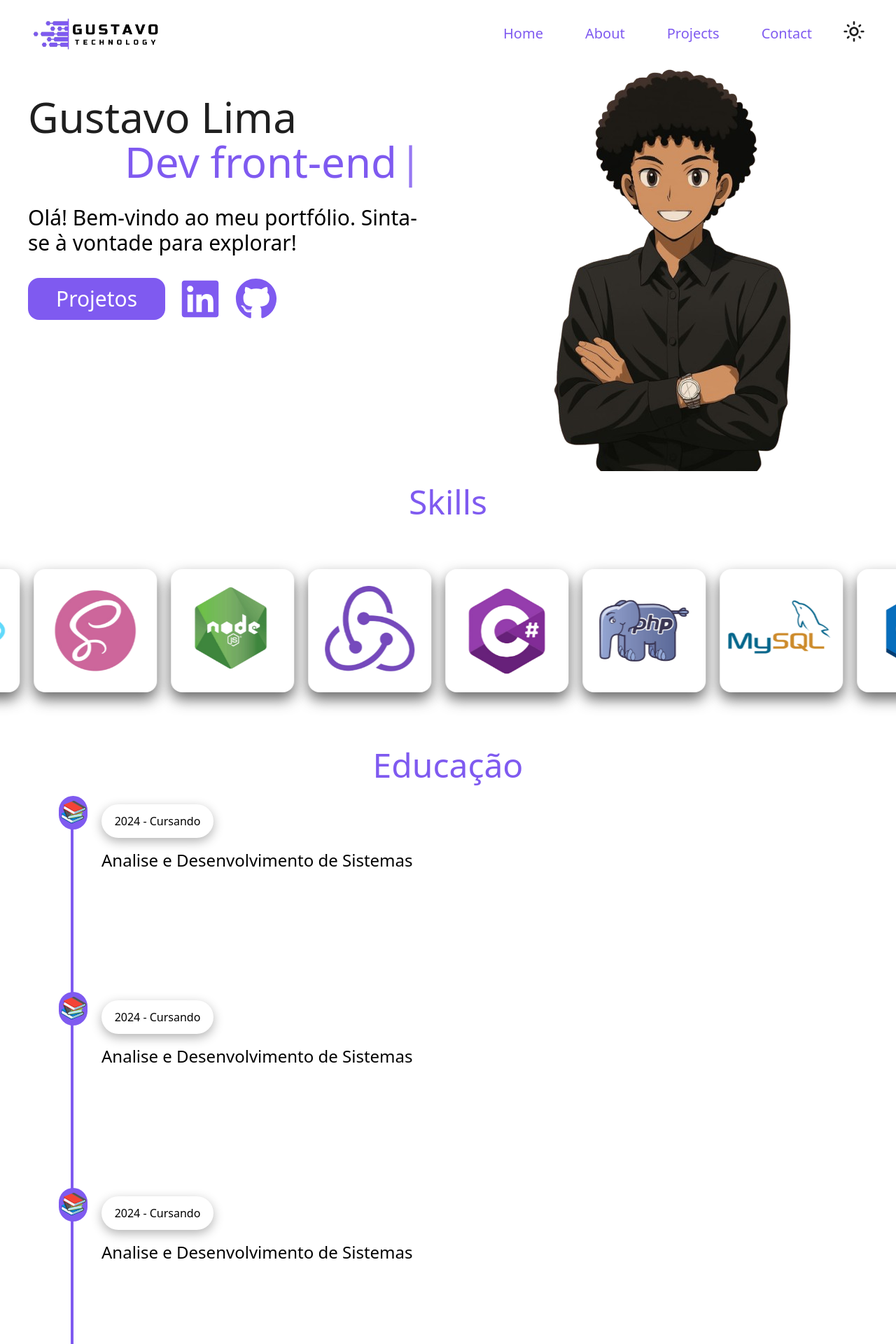
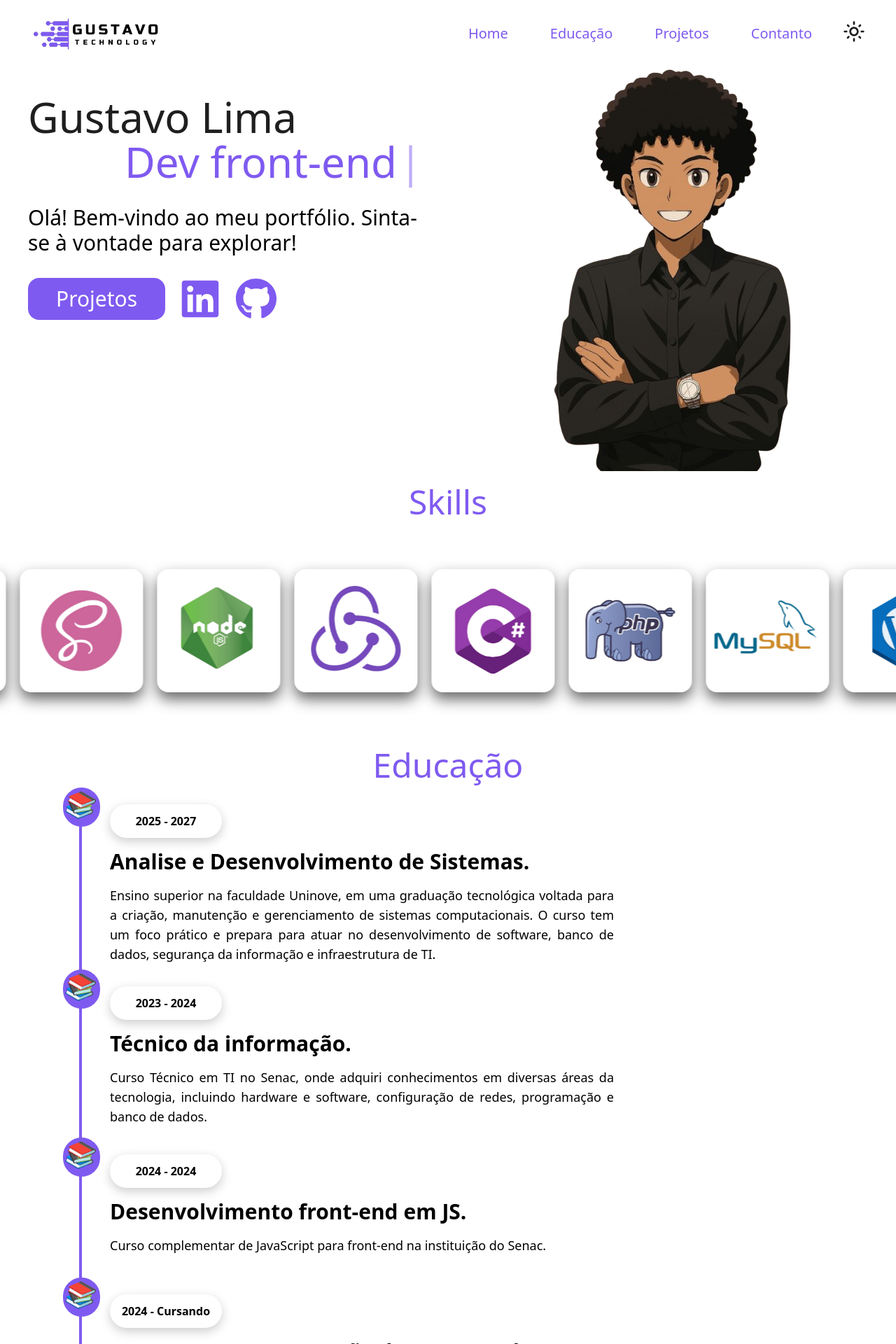
Before and after one commit to gustavoLim4/portfolio-1, a React (Vite) app: page / in a window 1280 px wide. Shown: the top 1920 px of the page at 70% size. Built offline with nearby package versions, Linux system fonts and the light colour scheme.

Commit message:
Sessão de Educação concluida

```diff
--- a/src/App.tsx
+++ b/src/App.tsx
@@ -1,6 +1,6 @@
 
-import { Aprecentacao } from './components/Apresentacao/Apresentacao'
-import { Estudo } from './components/estudos/Estudo'
+import Aprecentacao  from './components/Apresentacao/Apresentacao'
+import Estudo from './components/estudos/Estudo'
 import NavBar from './components/NavBar/NavBar'
 import { Skills } from './components/skills/Skills'
 
--- a/src/components/Apresentacao/Apresentacao.tsx
+++ b/src/components/Apresentacao/Apresentacao.tsx
@@ -4,7 +4,7 @@ import { FaLinkedin, FaGithub } from "react-icons/fa";
 import eulogo from "../../img/eu-anime.png";
 import { Typewriter } from "react-simple-typewriter";
 
-export const Aprecentacao: React.FC = () => {
+const Aprecentacao: React.FC = () => {
   const darkMode = useSelector((state: RootState) => state.theme.darkMode);
 
   interface Tema {
@@ -18,23 +18,23 @@ export const Aprecentacao: React.FC = () => {
   }
 
   const claro: Tema = {
-    bgColor: "bg-[#fff] ",
-    textColor: "text-6xl flex w-full text-[#1f1f1f]",
-    textColor2: "text-6xl text-[#7f5af0] flex justify-end",
-    apresentar: "text-3xl text-[#000]",
-    buttonBg: "text-3xl bg-[#7f5af0] py-3 text-[#fff] px-10 rounded-2xl hover:bg-[#a48bee]",
-    githubButton: "text-[#7f5af0] h-15 w-15 hover:text-[#a48bee]",
-    linkedinButton: "text-[#7f5af0] h-15 w-15 hover:text-[#a48bee]",
+    bgColor: "bg-[#fff] transition duration-400 ease-in-out",
+    textColor: "text-6xl flex w-full text-[#1f1f1f] transition duration-400 ease-in-out",
+    textColor2: "text-6xl text-[#7f5af0] flex justify-end transition duration-400 ease-in-out",
+    apresentar: "text-3xl text-[#000] transition duration-400 ease-in-out",
+    buttonBg: "text-3xl bg-[#7f5af0] py-3 text-[#fff] px-10 rounded-2xl hover:bg-[#a48bee] transition duration-400 ease-in-out",
+    githubButton: "text-[#7f5af0] h-15 w-15 hover:text-[#a48bee] transition duration-400 ease-in-out",
+    linkedinButton: "text-[#7f5af0] h-15 w-15 hover:text-[#a48bee] transition duration-400 ease-in-out ",
   };
 
   const escuro: Tema = {
-    bgColor: "bg-[#1f1f1f] ",
-    textColor: "text-6xl text-[#fff] flex w-full",
-    textColor2: "text-6xl text-[#0400ff] flex justify-end",
-    apresentar: "text-3xl text-[#fff]",
-    buttonBg: "text-3xl bg-[#0400ff] hover:bg-[#423eff] py-3 text-[#fff] px-10 rounded-2xl",
-    githubButton: "text-[#0400ff] h-15 w-15 hover:text-[#423eff]",
-    linkedinButton: "text-[#0400ff] h-15 w-15 hover:text-[#423eff]",
+    bgColor: "bg-[#1f1f1f] transition duration-400 ease-in-out",
+    textColor: "text-6xl text-[#fff] flex w-full transition duration-400 ease-in-out",
+    textColor2: "text-6xl text-[#0400ff] flex justify-end transition duration-400 ease-in-out",
+    apresentar: "text-3xl text-[#fff] transition duration-400 ease-in-out",
+    buttonBg: "text-3xl bg-[#0400ff] hover:bg-[#423eff] py-3 text-[#fff] px-10 rounded-2xl transition duration-400 ease-in-out",
+    githubButton: "text-[#0400ff] h-15 w-15 hover:text-[#423eff] transition duration-400 ease-in-out",
+    linkedinButton: "text-[#0400ff] h-15 w-15 hover:text-[#423eff] transition duration-400 ease-in-out",
   };
 
   return (
@@ -82,3 +82,5 @@ export const Aprecentacao: React.FC = () => {
     </main>
   );
 }
+
+export default Aprecentacao
--- a/src/components/Apresentacao/IMC.html
+++ /dev/null
@@ -1,60 +0,0 @@
-<!DOCTYPE html>
-<html lang="en">
-  <head>
-    <meta charset="UTF-8" />
-    <meta name="viewport" content="width=device-width, initial-scale=1.0" />
-    <title>Document</title>
-  </head>
-  <body>
-    <form style="width: 100%; text-align: center">
-      <div style="display: flex; width: 100%; justify-content: center">
-        <img
-          src="https://www.saudebemestar.pt/media/89347/obesidade.jpg"
-          alt=""
-        />
-      </div>
-      <input
-        type="text"
-        id="peso"
-        placeholder="Digite seu peso Ex: 1.00"
-        style="margin: 10px; width: 45%; padding: 15px"
-      />
-      <br />
-      <input
-        type="text"
-        id="altura"
-        placeholder="Digite sua altura Ex: 1.00"
-        style="margin: 10px; width: 45%; padding: 15px"
-      />
-      <br />
-      <button
-        type="submit"
-        onclick="enviar()"
-        style="margin: 10px; width: 10%; padding: 10px"
-      >
-        enviar
-      </button>
-    </form>
-    <script>
-      function enviar() {
-        var peso = document.querySelector("#peso").value;
-        var altura = document.querySelector("#altura").value;
-        var imc = peso / (altura * altura);
-
-        var msg;
-        if (imc < 18.5) {
-          msg = "Você esta abaixo do peso";
-        } else if (imc >= 18.5 && imc < 25) {
-          msg = "Seu peso esta normal (faixa saudável).";
-        } else if (imc >= 25 && imc < 30) {
-          msg = "Você está com sobrpeso";
-        } else {
-          msg = "Você está obeso";
-        }
-        document.write(
-          `Seu Indece de massa Corporal (IMC) é: ${imc.toFixed(2)} <br> ${msg}`
-        );
-      }
-    </script>
-  </body>
-</html>
--- a/src/components/Apresentacao/media.html
+++ /dev/null
@@ -1,31 +0,0 @@
-<!DOCTYPE html>
-<html lang="en">
-  <head>
-    <meta charset="UTF-8" />
-    <meta name="viewport" content="width=device-width, initial-scale=1.0" />
-    <title>Document</title>
-  </head>
-  <body style="background-color: black;">
-    <script>
-      var nota1 = parseFloat(prompt("Digite a primeira nota:"));
-      var nota2 = parseFloat(prompt("Digite a segunda nota:"));
-      var nota3 = parseFloat(prompt("Digite a terceira nota:"));
-      var nota4 = parseFloat(prompt("Digite a quarta nota:"));
-
-      var menornota;
-
-      if (nota1 <= nota2 && nota1 <= nota3 && nota1 <= nota4) {
-        menornota = nota1;
-      } else if (nota2 <= nota1 && nota2 <= nota3 && nota2 <= nota4) {
-        menornota = nota2;
-      } else if (nota3 <= nota1 && nota3 <= nota2 && nota3 <= nota4) {
-        menornota = nota3;
-      } else {
-        menornota = nota4;
-      }
-      var media = (nota1 + nota2 + nota3 + nota4 - menornota) / 3;
-
-      document.write(`<h1 style = "color: #fff">Média da nota</h1><p style = "color: #fff">A média das notas, descartando a menor nota : ${media.toFixed(2)}</p><h1 style = "color: #fff"> Nota descartada</h1> <P style = "color: #fff">A nota descartada foi : ${menornota}</P>`);
-    </script>
-  </body>
-</html>
--- a/src/components/NavBar/NavBar.tsx
+++ b/src/components/NavBar/NavBar.tsx
@@ -65,14 +65,14 @@ const NavBar: React.FC = () => {
                             <a href="#home" className={`${darkMode ? claro.textColor : escuro.textColor}`}>
                                 Home
                             </a>
-                            <a href="#about" className={`${darkMode ? claro.textColor : escuro.textColor}`}>
-                                About
+                            <a href="#educacao" className={`${darkMode ? claro.textColor : escuro.textColor}`}>
+                                Educação
                             </a>
-                            <a href="#projects" className={`${darkMode ? claro.textColor : escuro.textColor}`}>
-                                Projects
+                            <a href="#projetos" className={`${darkMode ? claro.textColor : escuro.textColor}`}>
+                                Projetos
                             </a>
-                            <a href="#contact" className={`${darkMode ? claro.textColor : escuro.textColor}`}>
-                                Contact
+                            <a href="#contato" className={`${darkMode ? claro.textColor : escuro.textColor}`}>
+                                Contanto
                             </a>
                         </div>
                         <div>
--- a/src/components/estudos/Estudo.tsx
+++ b/src/components/estudos/Estudo.tsx
@@ -2,7 +2,7 @@
 import { useSelector } from "react-redux";
 import { RootState } from "../../store/store";
 
-export const Estudo = () => {
+const Estudo: React.FC = () => {
 
     const darkMode = useSelector((state: RootState) => state.theme.darkMode);
 
@@ -13,61 +13,94 @@ export const Estudo = () => {
         linha: string;
         spantext: string;
         cursoTxt: string;
+        texto: string;
     }
 
     const claro: Tema = {
         h1educacao: "text-5xl py-7 flex justify-center text-[#7f5af0] transition duration-400 ease-in-out",
         bgColor: "bg-[#fff] transition duration-400 ease-in-out",
-        iconbooks: `bg-[#7f5af0] py-1 pr-1 rounded-full relative bottom-2 left-6 text-3xl h-12 icons-timeline transition
+        iconbooks: `bg-[#7f5af0] py-1 pr-2 rounded-full relative bottom-5 left-7.5 text-4xl h-14 icons-timeline transition
         duration-400 hover:shadow-[0px_1px_15px_#7f5af0] hover:bg-[#fff] transition duration-400 ease-in-out `,
         linha: "border-l-[4px] border-l-[#7f5af0] px-10 py-1 gap-4 flex flex-col transition duration-400 ease-in-out",
-        spantext: `p-3 rounded-3xl shadow-[0px_5px_15px_rgba(0,0,0,0.30)] hover:shadow-[0px_1px_15px_#7f5af0]
-        text-[#000] w-40 text-center transition duration-400 ease-in-out`,
-        cursoTxt: "text-2xl text-[#000] transition duration-400 ease-in-out ",
+        spantext: `p-3 rounded-3xl shadow-[0px_5px_15px_rgba(0,0,0,0.20)] hover:shadow-[0px_1px_15px_#7f5af0]
+        text-[#000] w-40 text-center transition duration-400 ease-in-out font-bold`,
+        cursoTxt: "text-3xl text-[#000] transition duration-400 ease-in-out font-bold ",
+        texto: "text-[#000] text-justify w-180 text-lg transition duration-400 ease-in-out"
     }
     const escuro: Tema = {
         h1educacao: "text-5xl py-7 flex justify-center text-[#0400ff] transition duration-400 ease-in-out",
         bgColor: "bg-[#1f1f1f] transition duration-400 ease-in-out",
-        iconbooks: `bg-[#0400ff] py-1 pr-1 rounded-full relative bottom-2 left-6 text-3xl h-12 icons-timeline transition
-        duration-400 hover:shadow-[0px_1px_15px_#0400ff] hover:bg-[#fff] transition duration-400 ease-in-out `,
+        iconbooks: `bg-[#0400ff] py-1 pr-2 rounded-full relative bottom-5 left-7.5 text-4xl h-14 icons-timeline transition
+        duration-400 hover:shadow-[0px_1px_15px_#7f5af0] hover:bg-[#fff] transition duration-400 ease-in-out `,
         linha: "border-l-[4px] border-l-[#0400ff] px-10 py-1 gap-5 flex flex-col transition duration-400 ease-in-out",
         spantext: `p-3 rounded-3xl shadow-[0px_5px_15px_rgba(255,255,255,0.10)] hover:shadow-[0px_1px_15px_#0400ff]
-        text-[#fff] w-40 text-center transition duration-400 ease-in-out `,
-        cursoTxt: "text-2xl text-[#fff] transition duration-400 ease-in-out ",
+        text-[#fff] w-40 text-center transition duration-400 ease-in-out font-bold bg-[#0000006e]`,
+        cursoTxt: "text-3xl text-[#fff] font-bold transition duration-400 ease-in-out",
+        texto: "text-[#fff] text-justify w-180 text-lg transition duration-400 ease-in-out"
     }
 
     return (
-        <main>
+        <main >
             <div className={darkMode ? claro.bgColor : escuro.bgColor}>
                 <h1 className={darkMode ? claro.h1educacao : escuro.h1educacao}>Educação</h1>
                 <div className="flex mx-15">
-                    <div className="flex h-70">
+                    <div className="flex h-65">
                         <i className={darkMode ? claro.iconbooks : escuro.iconbooks}>📚</i>
                         <div className={darkMode ? claro.linha : escuro.linha}>
-                            <span className={darkMode ? claro.spantext : escuro.spantext}>2024 - Cursando</span>
-                            <h3 className={darkMode ? claro.cursoTxt : escuro.cursoTxt}>Analise e Desenvolvimento de Sistemas</h3>
+                            <span className={darkMode ? claro.spantext : escuro.spantext}>2025 - 2027 </span>
+                            <h3 className={darkMode ? claro.cursoTxt : escuro.cursoTxt}>Analise e Desenvolvimento de Sistemas.</h3>
+                            <p className={darkMode ? claro.texto : escuro.texto}>Ensino superior na faculdade Uninove, em uma graduação tecnológica voltada para a criação,
+                                manutenção e gerenciamento de sistemas computacionais. O curso tem um foco prático e prepara
+                                para atuar no desenvolvimento de software, banco de dados, segurança da
+                                informação e infraestrutura de TI. </p>
                         </div>
                     </div>
                 </div>
                 <div className="flex mx-15">
-                    <div className="flex h-70">
+                    <div className="flex h-60">
                         <i className={darkMode ? claro.iconbooks : escuro.iconbooks}>📚</i>
                         <div className={darkMode ? claro.linha : escuro.linha}>
-                            <span className={darkMode ? claro.spantext : escuro.spantext}>2024 - Cursando</span>
-                            <h3 className={darkMode ? claro.cursoTxt : escuro.cursoTxt}>Analise e Desenvolvimento de Sistemas</h3>
+                            <span className={darkMode ? claro.spantext : escuro.spantext}>2023 - 2024</span>
+                            <h3 className={darkMode ? claro.cursoTxt : escuro.cursoTxt}>Técnico da informação.</h3>
+                            <p className={darkMode ? claro.texto : escuro.texto}>
+                                Curso Técnico em TI no Senac, onde adquiri conhecimentos em diversas áreas da tecnologia,
+                                incluindo hardware e software, configuração de redes, programação e banco de dados.
+                            </p>
                         </div>
                     </div>
                 </div>
                 <div className="flex mx-15">
-                    <div className="flex h-70">
+                    <div className="flex h-50">
+                        <i className={darkMode ? claro.iconbooks : escuro.iconbooks}>📚</i>
+                        <div className={darkMode ? claro.linha : escuro.linha}>
+                            <span className={darkMode ? claro.spantext : escuro.spantext}>2024 - 2024</span>
+                            <h3 className={darkMode ? claro.cursoTxt : escuro.cursoTxt}>Desenvolvimento front-end em JS.</h3>
+                            <p className={darkMode ? claro.texto : escuro.texto}>
+                                Curso complementar de JavaScript para front-end na instituição do Senac.
+                            </p>
+                        </div>
+                    </div>
+                </div>
+                <div className="flex mx-15">
+                    <div className="flex h-50">
                         <i className={darkMode ? claro.iconbooks : escuro.iconbooks}>📚</i>
                         <div className={darkMode ? claro.linha : escuro.linha}>
                             <span className={darkMode ? claro.spantext : escuro.spantext}>2024 - Cursando</span>
-                            <h3 className={darkMode ? claro.cursoTxt : escuro.cursoTxt}>Analise e Desenvolvimento de Sistemas</h3>
+                            <h3 className={darkMode ? claro.cursoTxt : escuro.cursoTxt}>Montagem e Formatação de Computadores.</h3>
+                            <p className={darkMode ? claro.texto : escuro.texto}>
+                                Informática profissionalizante na Udemy e aprendendo desde da montagem
+                                do Hardware até a formatação e instalação do Windows 10 </p>
                         </div>
+                    </div>
+                </div>
+                <div className="flex mx-15">
+                    <div className="flex ">
+                        <i className={darkMode ? claro.iconbooks : escuro.iconbooks}>📚</i>
                     </div>
                 </div>
             </div>
         </main>
     )
 }
+
+export default Estudo;
--- a/src/components/skills/Skills.tsx
+++ b/src/components/skills/Skills.tsx
@@ -44,7 +44,7 @@ export const Skills: React.FC = () => {
     };
 
     return (
-        <main className={darkMode ? claro.corfund : escuro.corfund}>
+        <main className={darkMode ? claro.corfund : escuro.corfund} id="educacao">
             <h1 className={`${darkMode ? claro.h1Skills : escuro.h1Skills} text-5xl py-5 flex justify-center`}>
                 Skills
             </h1>
```
